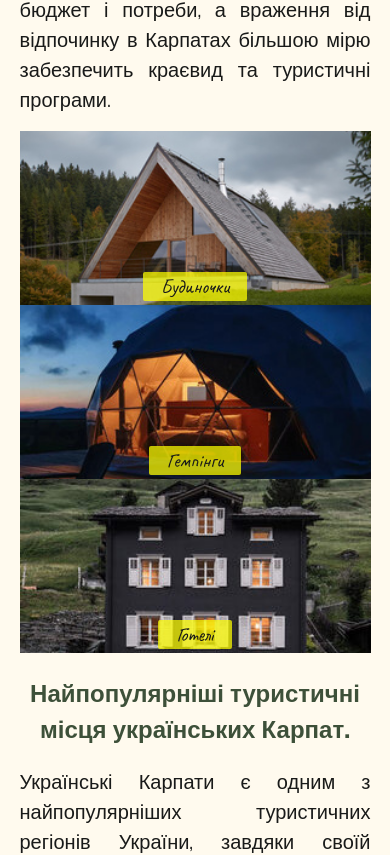
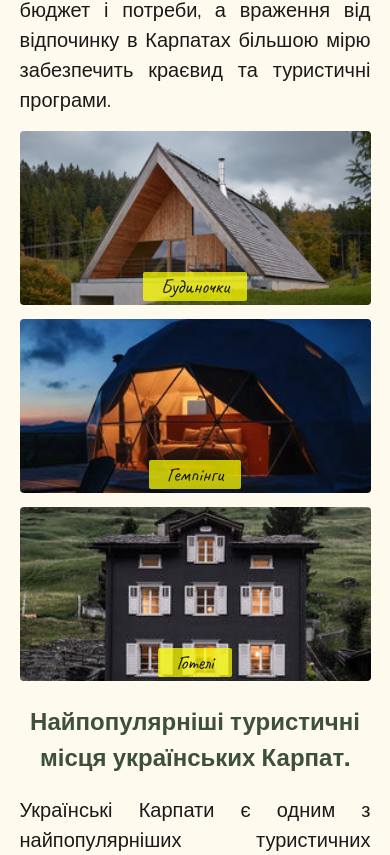
Before and after one commit to NazarHeletko/karpaty, a Next.js app: page / in a window 390 px wide. Shown: the part 1871-2726 px from the top of the page. Built offline with nearby package versions, Linux system fonts and the light colour scheme.

Commit message:
fix add sidebar margin

```diff
--- a/src/components/Baners/RealtyBanerThreeItems/RealtyBanerThreeItems.module.css
+++ b/src/components/Baners/RealtyBanerThreeItems/RealtyBanerThreeItems.module.css
@@ -35,5 +35,8 @@
   .item {
     width: 100%;
     height: 174px;
+    margin-bottom: 14px;
+    border-radius: 4px;
+    overflow: hidden;
   }
 }
--- a/src/components/Blocks/SocialMediaSidebar/SocialMediaSidebar.module.css
+++ b/src/components/Blocks/SocialMediaSidebar/SocialMediaSidebar.module.css
@@ -35,3 +35,8 @@
 .social .twitter:hover {
     color: #2ba4f3;
 }
+@media only screen and (max-width: 500px) {
+    .social {
+        margin-bottom: 18px;
+    }
+}
```
